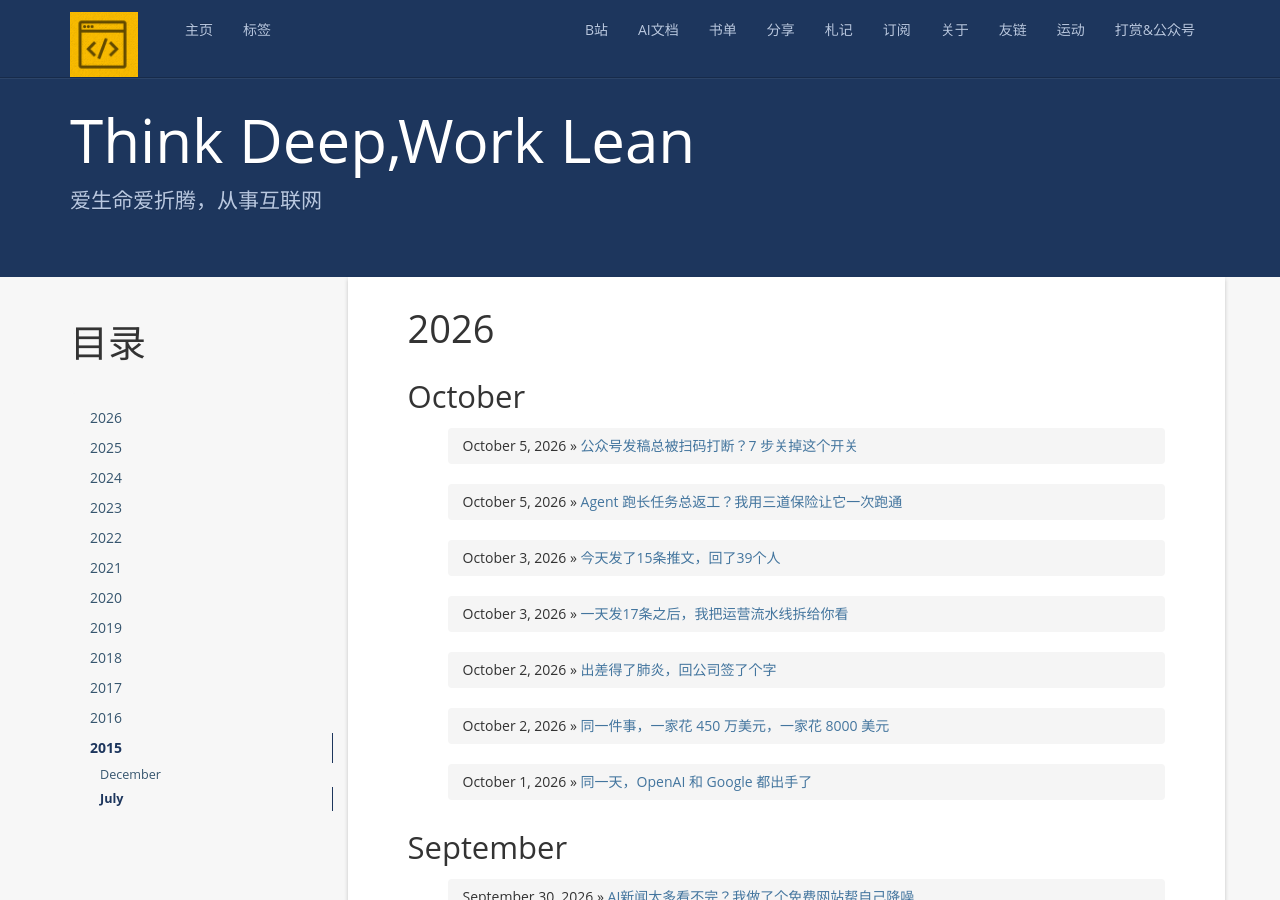
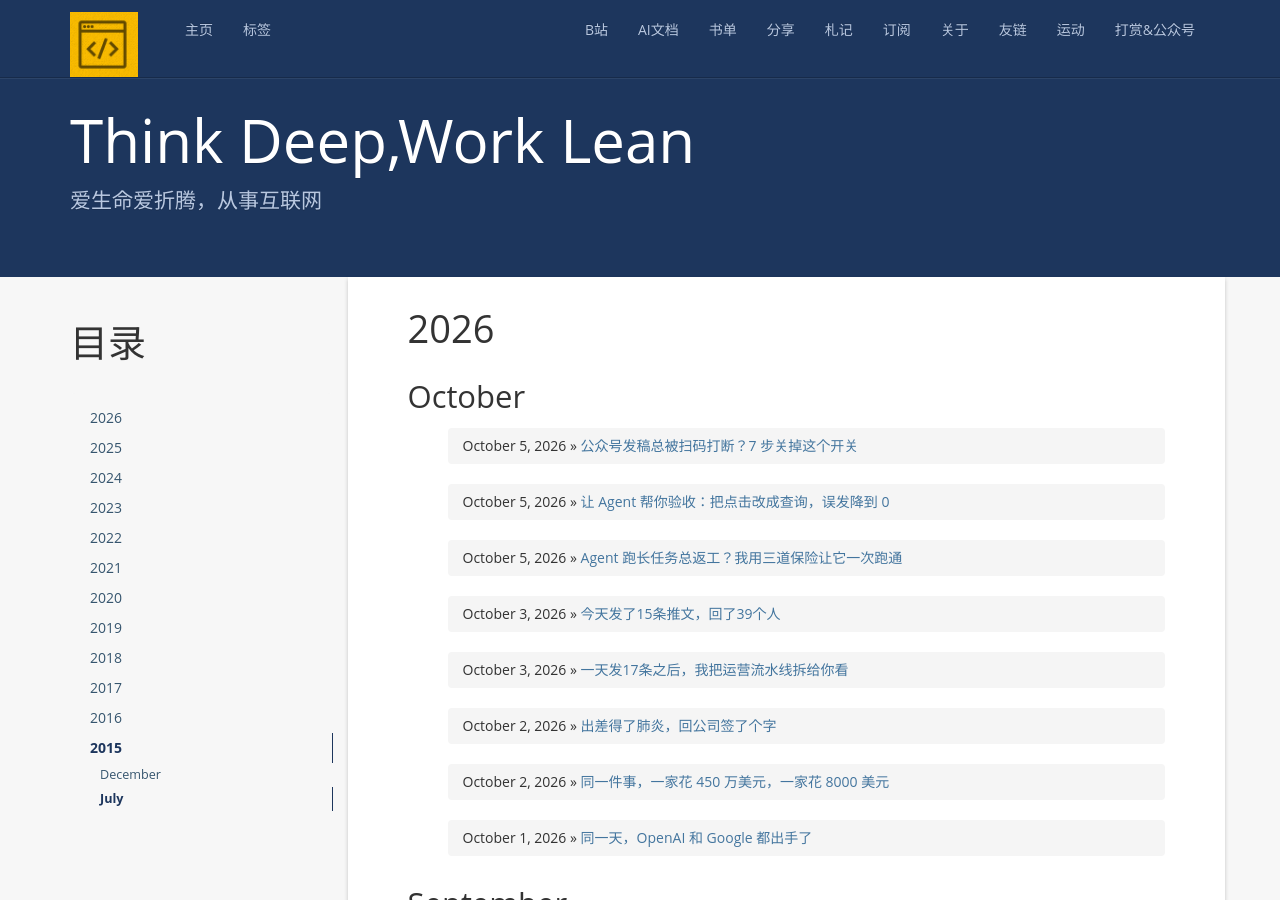
Before and after one commit to zackzhangkai/zackzhangkai.github.io, a Jekyll site: the page built from index.html, in a window 1280 px wide and 900 px high. Built offline with Jekyll 4.4.1, drawn with Linux system fonts in a browser that asks for light colours; nearby versions of some CDN libraries; a script that is not in the unit is left out; the list of posts is cut into pages by our own code; comment, search, counter and statistics services are not loaded; some of the changed lines change nothing that is shown.

Commit message:
post: Agent 验收改成只读查询（2026-10-05）

````diff
--- /dev/null
+++ b/_posts/2026-10-05-agent-readonly-verification.md
@@ -0,0 +1,183 @@
+---
+layout: post
+title: 让 Agent 帮你验收：把点击改成查询，误发降到 0
+tags: AI文档
+---
+
+大家好，我是Zack。
+
+今天早上发生一件小事，把我用了快一个月的做法直接打翻了。
+
+我有个脚本，每天早上替我把排好的内容一条条发出去。发完它会自己判断「到底发出去没有」，往日志里写一行结果。
+
+今天日志长这样：
+
+```
+=== posting 1 at 2026-10-05 10:53:40 ===
+URL https://x.com/home
+POSTED_OK: false
+
+=== posting 2 at 2026-10-05 10:56:21 ===
+URL https://x.com/home
+POSTED_OK: false
+
+=== posting 3 at 2026-10-05 10:57:12 ===
+URL https://x.com/home
+POSTED_OK: false
+```
+
+连着三行 false。
+
+麻烦的地方在于：**false 有两种可能。**
+
+一种是真的没发出去，一种是发出去了但它没认出来。
+
+这两种情况我要干的事完全相反，但日志告诉我的信息是一样的。
+
+## 我原来的办法：让脚本自己点一遍去确认
+
+我当时的想法很简单，既然不确定，那就再点一次发帖按钮，看它报不报错。
+
+结果那条「确认用」的半截正文，真的发出去了。
+
+多出来一条 0 张图、正文说了一半的推文，id 是 `2106920089501282552`。
+
+我用 `scripts/delete_many.js` 把它删了，再数一遍，时间线上只剩本来就该有的那 1 条。
+
+从误发到删干净，前后 6 分钟。
+
+6 分钟不算多，但这件事真正吓人的是：**我为了「确认」而做的一个动作，本身是会改数据的。**
+
+验证动作不只读，那它就不叫验证，它叫又执行了一遍。
+
+## 为什么它连「发没发出去」都判断不准
+
+我去翻了它的判定逻辑，问题出在读哪儿。
+
+它读的是我的主页时间线，抓最近几条，比对正文前 18 个字。
+
+听着挺合理，实测两次全废：
+
+- 第一次：读到了东西，但全是 2022 年的旧推文，当天的没有
+- 第二次：直接返回一个空数组 `[]`，什么都没读到
+
+同一个脚本，两次结果不一样，第三次我也不敢信了。
+
+页面结构变了、元素没渲染完、登录态掉了，任何一个原因都能让主页抓取静默失败——**它不报错，它只是给你一个空结果。**
+
+这比报错难查多了。
+
+## 换成只读的查法
+
+我把判定改成查搜索页，不再读主页：
+
+```
+https://x.com/search?q=<正文前几个字> from:kaiz_amm&f=live
+```
+
+三个参数说一下：
+
+- `q` 放正文开头那几个字，别放全句，标点一多就搜不到
+- `from:kaiz_amm` 限定账号，不然会搜出别人的同名内容
+- `f=live` 是按时间排，默认那个排序会把你要找的推到后面去
+
+搜索页比主页稳的原因很土：**它返回的是数据，不是页面上那堆会变的 DOM。**
+
+改完之后，一次就查到了当天那条，没再出现过空结果。
+
+## 四条规矩，可以直接抄
+
+这轮之后我给所有「让 agent 自己验收」的活定了四条，都是踩出来的。
+
+**一、验收脚本里不许出现提交类动作。**
+
+点「发帖」「发送」「提交」「确认」，敲回车提交表单，全部禁掉。
+
+只允许 `goto` 打开页面、`evaluate` 读 DOM、读接口返回。
+
+我在提示词里是这么写的：
+
+```
+验证阶段只读，不许做任何会改变状态的操作：
+- 不许 click 任何按钮
+- 不许 submit 表单
+- 不许敲 Enter
+如果发现状态不对，停下来告诉我，不要自己重试。
+```
+
+**二、判定要看终态数据源，不看执行者自己的报告。**
+
+脚本说「完成了」，那是它的自述，不算证据。
+
+证据是另一个地方能看到的东西：搜索页、线上列表、数据库里那行记录、文件真的多了几个字节。
+
+**这两条得分开，放同一条链路上等于没验。**
+
+**三、每个动作留一行日志，三个字段就够。**
+
+```
+=== posting 1 at 2026-10-05 10:53:40 ===
+URL https://x.com/home
+POSTED_OK: false
+```
+
+时间、URL、结果。
+
+日志的作用是让你事后能复盘，不是让你当时盯着看。
+
+今天我能把误发那条揪出来，靠的就是日志里有时间戳和 id，翻一下就知道是哪一条。
+
+**四、跑之前先确认没有残留进程。**
+
+```
+pgrep -fa "ego-browser|run_queue" | wc -l
+```
+
+不是 0 就先清干净再跑。
+
+今天遇到的两个报错，根因都是上一轮的进程没退干净：
+
+```
+Error: page label not found: p1
+Error: task.listTabs: Task space not found: 134
+```
+
+看着像页面没了，其实是两个进程在抢同一个浏览器会话。`page label not found` 这条我一开始还以为是页面崩了，查了半天方向都错了。
+
+## 前后对比
+
+| 环节 | 改之前 | 改之后 |
+|---|---|---|
+| 判断发出去没 | 脚本再点一遍按钮 | 搜索页读一次 |
+| 误发条数 | 1 条 | 0 条 |
+| 读主页抓当天内容 | 2 次，0 次成功 | 不用了 |
+| 出错后排查 | 翻聊天记录猜 | grep 日志定位 |
+| 跑之前 | 直接起 | 先 pgrep 确认为 0 |
+
+## 两条能带走的原则
+
+**第一，验证动作必须只读。**
+
+这条放到哪儿都成立。CI 里让 agent 检查部署结果，就别让它顺便点「发布」；让它核对数据库，用 SELECT 别用 UPDATE。
+
+判断「我做没做成」的这个动作，如果自己也会改变状态，那它每跑一次就多制造一个问题。
+
+**第二，判定要看终态，不看自述。**
+
+agent 说做完了、脚本返回 true、日志写着 OK，这些都是执行者自己的说法。
+
+真正算数的是另一个地方能独立看到的那个结果。
+
+这两条其实是一句话：**让检查的人和被检查的人，别是同一个人。**
+
+---
+
+顺带说一句，这套方法不是万能的。
+
+搜索页也有抓不到的时候，比如刚发完那几十秒索引还没建好，这时候查出来会是空的。我现在遇到空结果会等 30 秒再查一次，连续两次空才判定没发。
+
+所以这篇讲的是「怎么少踩坑」，不是「怎么做到零错误」。零错误我做不到，谁说能做到我都不太信。
+
+你让 agent 自动干活的时候，踩过哪种「验证反而搞出事」的坑？或者你有什么更稳的判定办法，欢迎留言聊聊，我挑几个试试。
+
+我是 Zack，关注公众号「Zack说AI」，一起把工具用明白。
--- a/tag/AI文档/index.html
+++ b/tag/AI文档/index.html
@@ -25,6 +25,7 @@ header: AI文档
             <li><a href="#signed-the-papers">出差得了肺炎，回来签了个字</a></li>
             <li><a href="#automating-my-tweet-pipeline">一天发 17 条之后</a></li>
             <li><a href="#fifteen-posts-thirty-nine-replies">发了15条，回了39个人</a></li>
+            <li><a href="#agent-readonly-verification">让 Agent 验收：把点击改成查询</a></li>
             <li><a href="#wechat-mp-disable-scan-verify">公众号关掉扫码验证</a></li>
             <li><a href="#agent-long-task-three-safeguards">Agent 跑长任务三道保险</a></li>
            </ul>
@@ -163,6 +164,13 @@ header: AI文档
             </ul>
             <p><small>2026-10-05 | 安全中心 → 风险操作保护 → 群发消息 | 只动这一项，AppSecret 那两项别碰 | 附后台截图</small></p>
 
+
+            <hr>
+            <h2 id="agent-readonly-verification">让 Agent 帮你验收：把点击改成查询，误发降到 0</h2>
+            <ul>
+              <li><a href="https://zackzhangkai.github.io/2026/10/05/agent-readonly-verification/" target="_blank">让 Agent 帮你验收：把点击改成查询，误发降到 0 →</a></li>
+            </ul>
+            <p><small>2026-10-05 | 验证脚本点了一次发帖按钮，真发出一条重复推文 | 判定改查搜索页 from:kaiz_amm&f=live | 四条只读规矩</small></p>
             <hr>
             <p><em>使用 project-researcher skill 自动生成</em></p>
 
````
